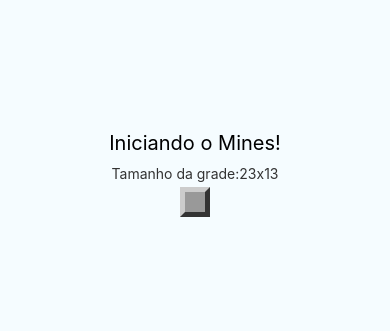
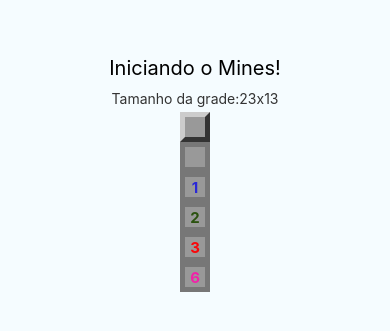
Before and after one commit to molimpio/mines, a React Native app: screen / in a window 390 px wide. Shown: the part 253-584 px from the top of the page. Built offline with nearby package versions, Linux system fonts and the light colour scheme.

Commit message:
Component Field 02

```diff
--- a/App.js
+++ b/App.js
@@ -11,6 +11,11 @@
         <Text style={styles.instructions}>Tamanho da grade:
             {params.getRowsAmount()}x{params.getColumnsAmount()}</Text>
         <Field />
+        <Field opened />
+        <Field opened nearMines={1} />
+        <Field opened nearMines={2} />
+        <Field opened nearMines={3} />
+        <Field opened nearMines={6} />
       </View>
     );
   }
--- a/src/components/Field.js
+++ b/src/components/Field.js
@@ -1,14 +1,26 @@
 import React from 'react'
-import { View, StyleSheet } from 'react-native'
+import { View, StyleSheet, Text } from 'react-native'
 import params from '../params'
 
 export default props => {
+    const { mined, opened, nearMines } = props
+
     const styleField = [styles.field]
+    if (opened) styleField.push(styles.opened)
     if (styleField.length === 1) styleField.push(styles.regular)
 
+    let color = null
+    if (nearMines > 0) {
+        if (nearMines == 1) color = '#2A28D7'
+        if (nearMines == 2) color = '#2B520F'
+        if (nearMines > 2 && nearMines < 6) color = '#F9060A'
+        if (nearMines >= 6) color = '#F221A9'
+    }
     return (
         <View style={styleField}>
-
+            {!mined && opened && nearMines > 0 ?
+                <Text style={[styles.label, { color: color}]}>
+                    {nearMines}</Text>: false}
         </View>
     )
 }
@@ -25,5 +37,15 @@
         borderTopColor: '#CCC',
         borderRightColor: '#333',
         borderBottomColor: '#333'
+    },
+    opened: {
+        backgroundColor: '#999',
+        borderColor: '#777',
+        alignItems: 'center',
+        justifyContent: 'center'
+    },
+    label: {
+        fontWeight: 'bold',
+        fontSize: params.fontSize
     }
 })
```
